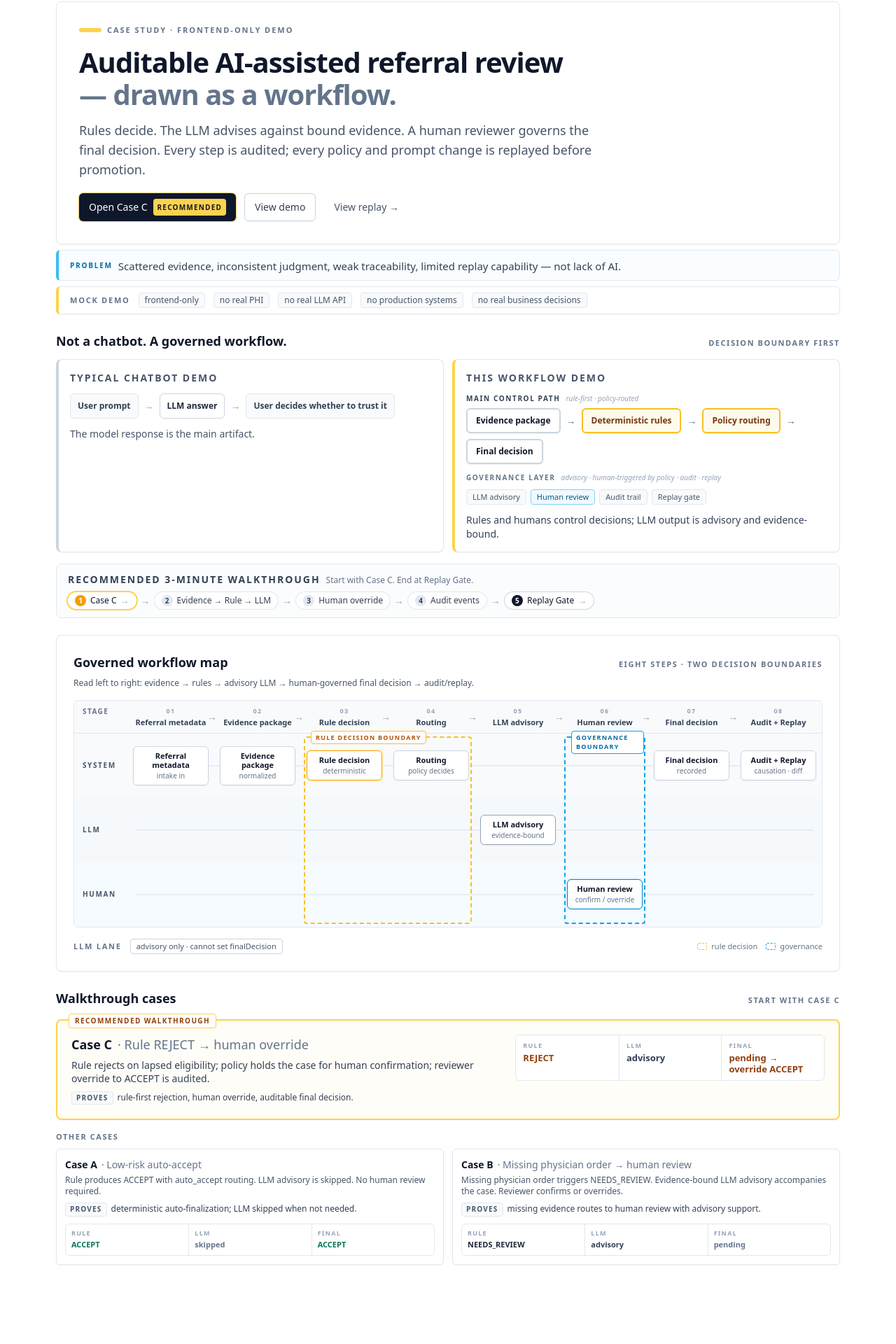
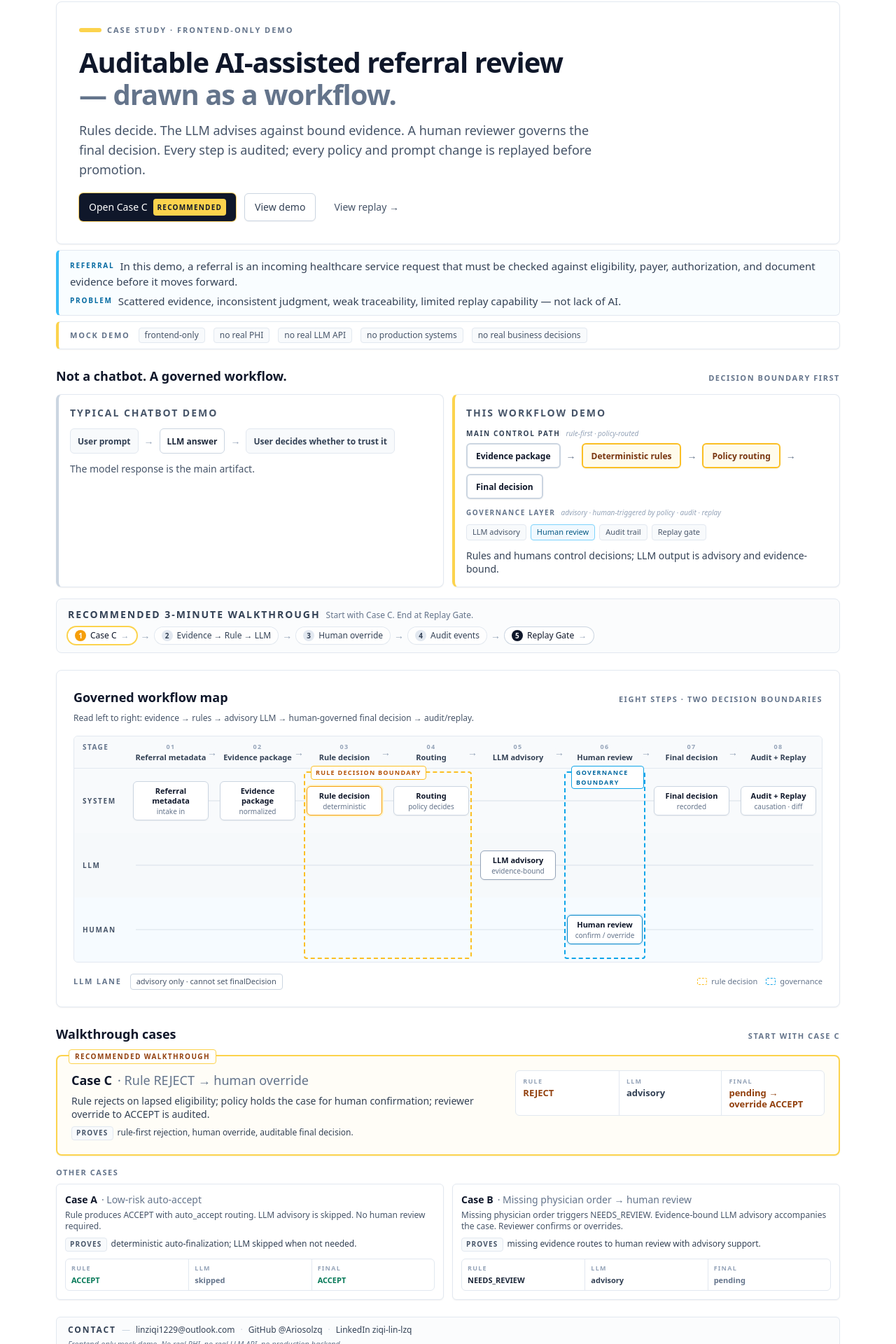
Before and after one commit to Ariosolzq/auditable-ai-referral-demo, a Next.js app: page / in a window 1280 px wide. Shown: the part 75-1995 px from the top of the page at 70% size. Before the commit the page ends 1914 px from the top, so only its background shows below. Built offline with nearby package versions, Linux system fonts and the light colour scheme.

Commit message:
Add referral definition and contact footer

```diff
--- a/app/page.tsx
+++ b/app/page.tsx
@@ -1,5 +1,6 @@
 import BoundaryStrip from "@/components/case-study/BoundaryStrip";
 import CaseRail from "@/components/case-study/CaseRail";
+import ContactFooter from "@/components/case-study/ContactFooter";
 import HeroSection from "@/components/case-study/HeroSection";
 import LandingCommunicationGuide from "@/components/case-study/LandingCommunicationGuide";
 import ProblemSection from "@/components/case-study/ProblemSection";
@@ -16,6 +17,7 @@ export default function HomePage() {
       <LandingCommunicationGuide />
       <WorkflowSwimlane />
       <CaseRail />
+      <ContactFooter />
     </div>
   );
 }
--- /dev/null
+++ b/components/case-study/ContactFooter.tsx
@@ -0,0 +1,48 @@
+export default function ContactFooter() {
+  const linkClass =
+    "font-medium text-slate-700 hover:text-slate-900 hover:underline focus-visible:outline focus-visible:outline-2 focus-visible:outline-offset-2 focus-visible:outline-sky-500";
+  return (
+    <footer
+      aria-label="Contact"
+      className="rounded-md border border-slate-200 bg-slate-50/60 px-4 py-2.5 text-xs text-slate-600"
+    >
+      <p className="flex flex-wrap items-center gap-x-2 gap-y-1">
+        <span className="font-semibold uppercase tracking-[0.16em] text-slate-700">
+          Contact
+        </span>
+        <span aria-hidden="true" className="text-slate-300">
+          &mdash;
+        </span>
+        <a href="mailto:linziqi1229@outlook.com" className={linkClass}>
+          linziqi1229@outlook.com
+        </a>
+        <span aria-hidden="true" className="text-slate-300">
+          &middot;
+        </span>
+        <a
+          href="https://github.com/Ariosolzq"
+          target="_blank"
+          rel="noopener noreferrer"
+          className={linkClass}
+        >
+          GitHub @Ariosolzq
+        </a>
+        <span aria-hidden="true" className="text-slate-300">
+          &middot;
+        </span>
+        <a
+          href="https://www.linkedin.com/in/ziqi-lin-lzq"
+          target="_blank"
+          rel="noopener noreferrer"
+          className={linkClass}
+        >
+          LinkedIn ziqi-lin-lzq
+        </a>
+      </p>
+      <p className="mt-1 text-[11px] italic text-slate-500">
+        Frontend-only mock demo. No real PHI, no real LLM API, no production
+        backend.
+      </p>
+    </footer>
+  );
+}
--- a/components/case-study/ProblemSection.tsx
+++ b/components/case-study/ProblemSection.tsx
@@ -5,6 +5,16 @@ export default function ProblemSection() {
       className="rounded-md border border-slate-200 border-l-4 border-l-sky-400 bg-sky-50/40 px-4 py-2.5"
     >
       <p className="text-sm leading-snug text-slate-700 sm:text-[15px]">
+        <span className="mr-2 align-middle text-[10px] font-semibold uppercase tracking-[0.18em] text-sky-700">
+          Referral
+        </span>
+        <span className="align-middle">
+          In this demo, a referral is an incoming healthcare service request
+          that must be checked against eligibility, payer, authorization, and
+          document evidence before it moves forward.
+        </span>
+      </p>
+      <p className="mt-1.5 text-sm leading-snug text-slate-700 sm:text-[15px]">
         <span className="mr-2 align-middle text-[10px] font-semibold uppercase tracking-[0.18em] text-sky-700">
           Problem
         </span>
```
